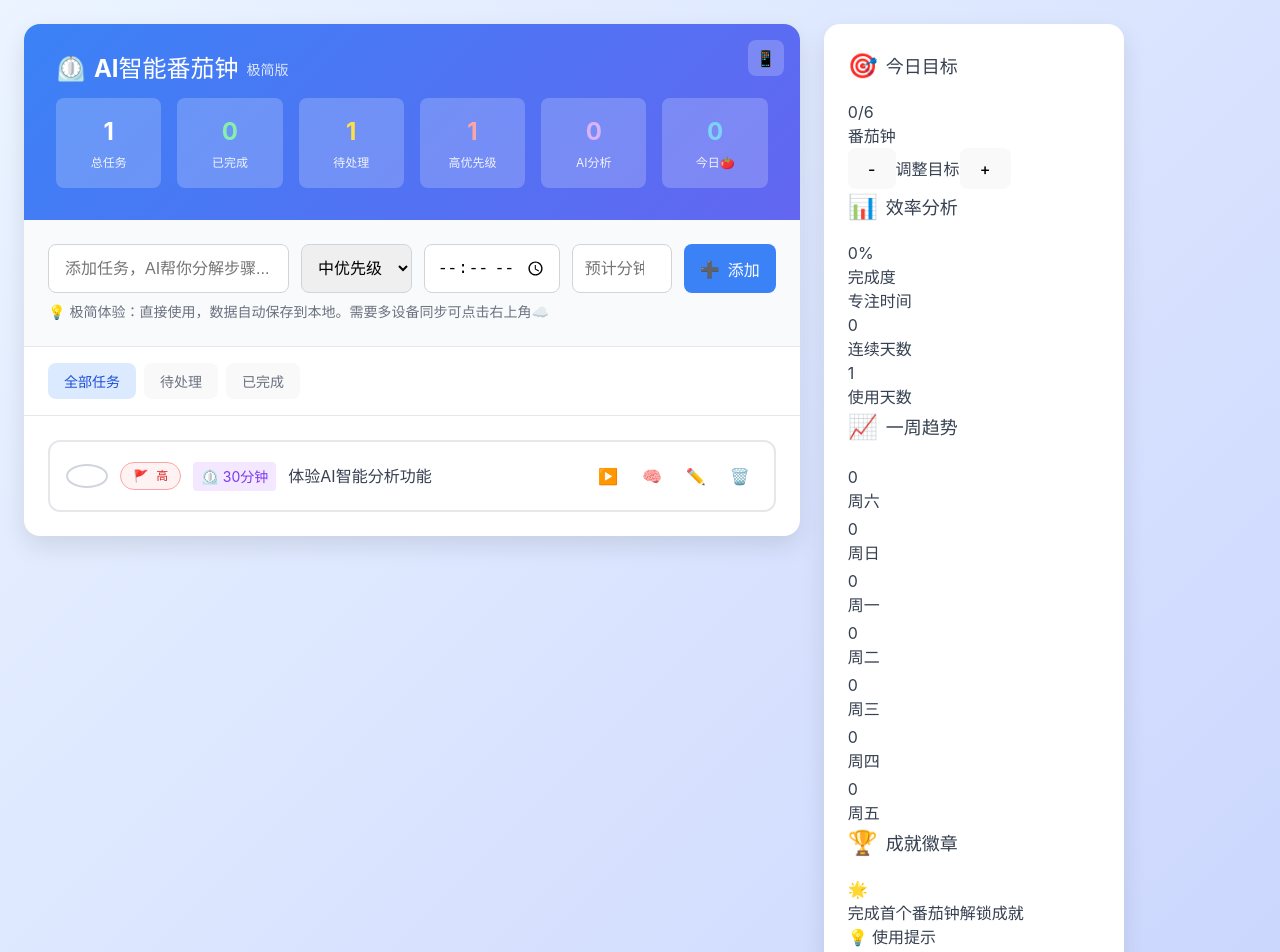
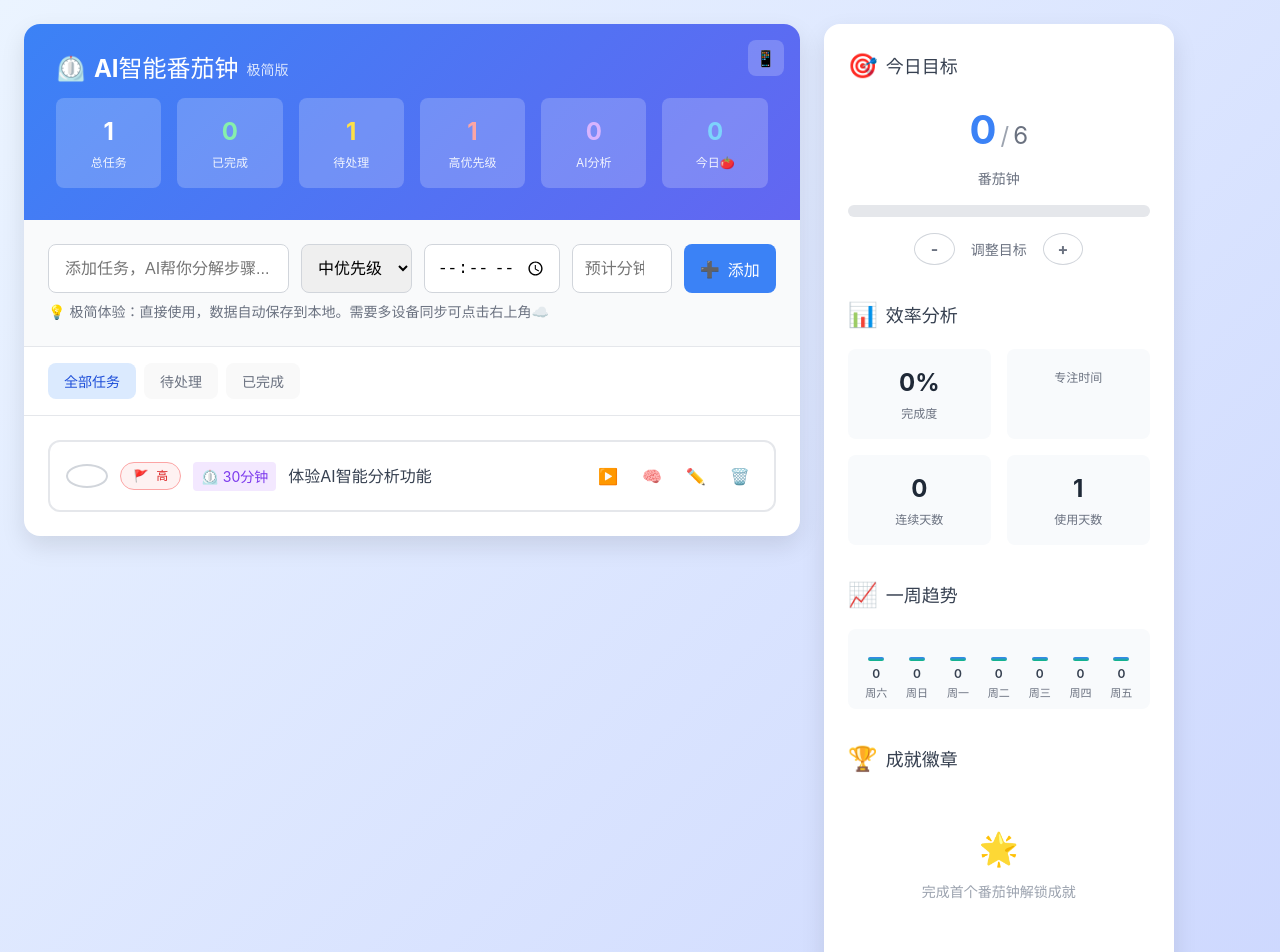
Before and after one commit to elicat001/ai-smart-pomodoro-timer, a React (Vite) app: page / in a window 1280 px wide. Shown: the top 952 px of the page. Built offline with nearby package versions, Linux system fonts and the light colour scheme.

Commit message:
Update App.css

```diff
--- a/src/App.css
+++ b/src/App.css
@@ -24,7 +24,7 @@ body {
 /* 布局网格 */
 .layout-grid {
   display: grid;
-  grid-template-columns: 1fr 300px;
+  grid-template-columns: 1fr 350px;
   gap: 1.5rem;
 }
 
@@ -799,7 +799,7 @@ body {
   color: #F59E0B;
 }
 
-/* 侧边栏 */
+/* 增强的侧边栏 */
 .sidebar {
   grid-column: 2;
 }
@@ -819,6 +819,14 @@ body {
   top: 1.5rem;
 }
 
+.sidebar-section {
+  margin-bottom: 2rem;
+}
+
+.sidebar-section:last-child {
+  margin-bottom: 0;
+}
+
 .sidebar-title {
   font-size: 1.125rem;
   font-weight: bold;
@@ -833,79 +841,232 @@ body {
   font-size: 1.5rem;
 }
 
-.sidebar-stats {
+/* 今日目标 */
+.goal-section {
+  text-align: center;
+}
+
+.goal-progress {
+  margin-bottom: 1rem;
+}
+
+.goal-numbers {
+  display: flex;
+  align-items: baseline;
+  justify-content: center;
+  gap: 0.25rem;
+  margin-bottom: 0.5rem;
+}
+
+.goal-current {
+  font-size: 2.5rem;
+  font-weight: bold;
+  color: #3B82F6;
+}
+
+.goal-separator {
+  font-size: 1.5rem;
+  color: #9CA3AF;
+}
+
+.goal-target {
+  font-size: 1.5rem;
+  color: #6B7280;
+}
+
+.goal-label {
+  color: #6B7280;
+  font-size: 0.875rem;
+}
+
+.goal-progress-bar {
+  width: 100%;
+  height: 0.75rem;
+  background: #E5E7EB;
+  border-radius: 0.375rem;
+  overflow: hidden;
+  margin-bottom: 1rem;
+}
+
+.goal-progress-fill {
+  height: 100%;
+  background: linear-gradient(90deg, #3B82F6, #10B981);
+  border-radius: 0.375rem;
+  transition: width 0.3s ease;
+}
+
+.goal-controls {
+  display: flex;
+  align-items: center;
+  justify-content: center;
+  gap: 1rem;
+}
+
+.goal-btn {
+  width: 2rem;
+  height: 2rem;
+  border-radius: 50%;
+  border: 1px solid #D1D5DB;
+  background: white;
+  color: #6B7280;
+  cursor: pointer;
+  display: flex;
+  align-items: center;
+  justify-content: center;
+  font-weight: bold;
+  transition: all 0.2s;
+}
+
+.goal-btn:hover {
+  border-color: #3B82F6;
+  color: #3B82F6;
+}
+
+.goal-text {
+  font-size: 0.875rem;
+  color: #6B7280;
+}
+
+/* 效率分析 */
+.efficiency-grid {
+  display: grid;
+  grid-template-columns: 1fr 1fr;
+  gap: 1rem;
+}
+
+.efficiency-item {
+  text-align: center;
+  padding: 1rem;
+  background: #F8FAFC;
+  border-radius: 0.5rem;
+}
+
+.efficiency-number {
+  font-size: 1.5rem;
+  font-weight: bold;
+  color: #1F2937;
+  margin-bottom: 0.25rem;
+}
+
+.efficiency-label {
+  font-size: 0.75rem;
+  color: #6B7280;
+}
+
+/* 周趋势图 */
+.week-chart {
+  display: flex;
+  justify-content: space-between;
+  align-items: end;
+  height: 80px;
+  padding: 0 0.5rem;
+  background: #F8FAFC;
+  border-radius: 0.5rem;
+  padding-bottom: 0.5rem;
+}
+
+.week-day {
   display: flex;
   flex-direction: column;
-  gap: 1rem;
-  margin-bottom: 1.5rem;
+  align-items: center;
+  flex: 1;
 }
 
-.sidebar-stat {
-  padding: 1rem;
+.week-bar-container {
+  height: 60px;
+  display: flex;
+  align-items: end;
+  margin-bottom: 0.25rem;
+}
+
+.week-bar {
+  width: 1rem;
+  background: linear-gradient(180deg, #3B82F6, #10B981);
+  border-radius: 0.125rem;
+  min-height: 4px;
+  transition: height 0.3s ease;
+}
+
+.week-count {
+  font-size: 0.75rem;
+  font-weight: 600;
+  color: #374151;
+  margin-bottom: 0.125rem;
+}
+
+.week-label {
+  font-size: 0.6875rem;
+  color: #6B7280;
+}
+
+/* 成就系统 */
+.achievements-grid {
+  display: grid;
+  grid-template-columns: 1fr 1fr;
+  gap: 0.75rem;
+}
+
+.achievement-item {
+  display: flex;
+  flex-direction: column;
+  align-items: center;
+  padding: 0.75rem;
+  background: linear-gradient(135deg, #FEF3C7, #FDE68A);
   border-radius: 0.5rem;
   text-align: center;
 }
 
-.sidebar-stat.red {
-  background: #FEF2F2;
-}
-
-.sidebar-stat.orange {
-  background: #FFF7ED;
-}
-
-.sidebar-stat.blue {
-  background: #EBF8FF;
-}
-
-.sidebar-stat-number {
+.achievement-icon {
   font-size: 1.5rem;
-  font-weight: bold;
   margin-bottom: 0.25rem;
 }
 
-.sidebar-stat.red .sidebar-stat-number {
-  color: #DC2626;
+.achievement-name {
+  font-size: 0.6875rem;
+  font-weight: 500;
+  color: #92400E;
 }
 
-.sidebar-stat.orange .sidebar-stat-number {
-  color: #EA580C;
+.achievement-empty {
+  grid-column: 1 / -1;
+  text-align: center;
+  padding: 2rem 1rem;
+  color: #9CA3AF;
 }
 
-.sidebar-stat.blue .sidebar-stat-number {
-  color: #2563EB;
+.achievement-empty span {
+  font-size: 2rem;
+  display: block;
+  margin-bottom: 0.5rem;
 }
 
-.sidebar-stat-label {
+.achievement-empty p {
   font-size: 0.875rem;
-  color: #6B7280;
 }
 
-.sidebar-tips {
-  background: linear-gradient(135deg, #F3E8FF 0%, #DBEAFE 100%);
-  border-radius: 0.5rem;
-  padding: 1rem;
-  margin-bottom: 1rem;
-}
-
+/* 使用提示 */
 .sidebar-tips-title {
-  font-weight: 500;
+  font-weight: 600;
   color: #374151;
-  margin-bottom: 0.5rem;
+  margin-bottom: 0.75rem;
 }
 
 .sidebar-tips-list {
   list-style: none;
   display: flex;
   flex-direction: column;
-  gap: 0.25rem;
+  gap: 0.5rem;
 }
 
 .sidebar-tips-list li {
   font-size: 0.75rem;
   color: #6B7280;
+  padding: 0.5rem;
+  background: #F8FAFC;
+  border-radius: 0.25rem;
 }
 
+/* 历史记录 */
 .sidebar-history-title {
   font-weight: 600;
   color: #374151;
@@ -913,7 +1074,7 @@ body {
 }
 
 .sidebar-history-list {
-  max-height: 16rem;
+  max-height: 12rem;
   overflow-y: auto;
   display: flex;
   flex-direction: column;
@@ -1088,4 +1249,20 @@ body {
   .task-actions {
     flex-wrap: wrap;
   }
+
+  .layout-grid {
+    grid-template-columns: 1fr;
+  }
+
+  .sidebar-card {
+    position: static;
+  }
+
+  .efficiency-grid {
+    grid-template-columns: 1fr;
+  }
+
+  .achievements-grid {
+    grid-template-columns: 1fr;
+  }
 }
```
